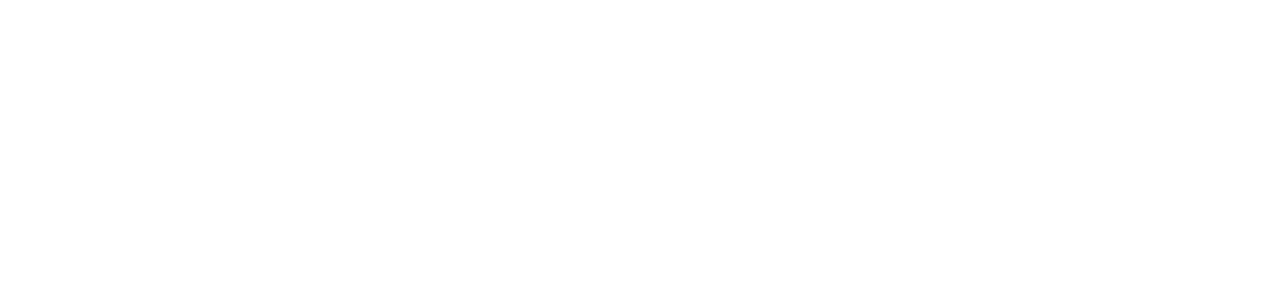
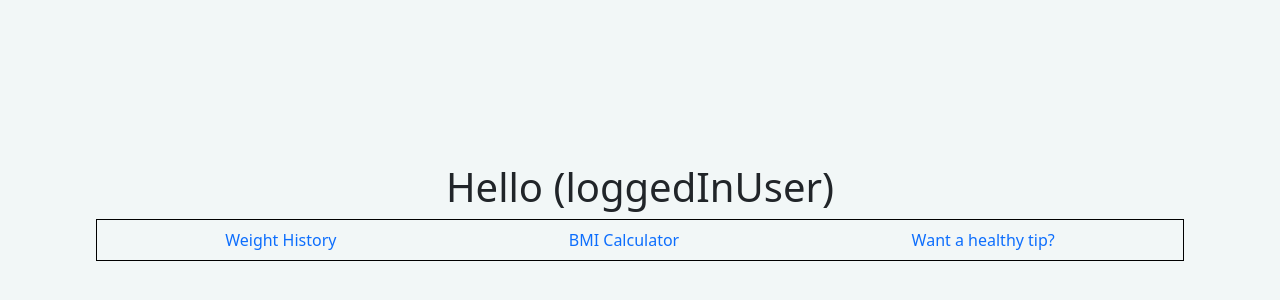
Before and after one commit to DavidJoao/track-it-frontend, a React (Create React App) app: page /myprofile in a window 1280 px wide. Before the commit this address had no page. Shown: the part 188-488 px from the top of the page. Built offline with nearby package versions, Linux system fonts and the light colour scheme.

Commit message:
added pages for private profile, need to work on post route

```diff
--- a/src/App.js
+++ b/src/App.js
@@ -5,6 +5,7 @@ import { axiosReducer } from './functions/getAll'
 import { Routes, Route } from 'react-router-dom'
 import SignUp from './components/SignUp';
 import LogIn from './components/LogIn'
+import MyProfile from './pages/MyProfile';
 
 export const Context = createContext();
 
@@ -17,10 +18,13 @@ const [loggedInUser, dispatchUser] = useReducer(axiosReducer, {username:''})
     <div style={{backgroundColor:'#F2F7F7'}}>
       <Context.Provider value={{ 'loggedInUser': loggedInUser, 'dispatchUser': dispatchUser}}>
         <main>
+          {/* SPACE TO MAKE CONDITIONAL RENDERING */}
+          {/* IF LOGGEDINUSER RENDER MYPROFILE, IF NOT RENDER HOME (welcome page) */}
           <Routes>
             <Route path='/' element={ <Home /> } />
             <Route path='/signup' element={ <SignUp/> } />
             <Route path='/login' element={ <LogIn/> } />
+            <Route path='/myprofile' element={ <MyProfile /> }/>
           </Routes>
         </main>
       </Context.Provider>
--- /dev/null
+++ b/src/components/BMICalculator.js
@@ -0,0 +1,7 @@
+function BMICalculator(){
+    return(
+        <h1>Calculator</h1>
+    )
+}
+
+export default BMICalculator
--- /dev/null
+++ b/src/components/History.js
@@ -0,0 +1,7 @@
+function History(){
+    return(
+        <h1>History</h1>
+    )
+}
+
+export default History
--- a/src/components/LogIn.js
+++ b/src/components/LogIn.js
@@ -1,19 +1,48 @@
 import { Card, Form, FormGroup, Button } from 'react-bootstrap'
+import { useContext, useEffect, useReducer } from 'react'
+import { useNavigate, Link } from 'react-router-dom'
+import { Context } from '../App'
+import { getAll, axiosReducer } from '../functions/getAll'
 
 function LogIn(){
+
+    const [loginInfo, dispatch ] = useReducer(axiosReducer, { username: '', password: ''})
+    const { loggedInUser, dispatchUser } = useContext(Context)
+    const navigate = useNavigate()
+
+    const handleChange = (e) => {
+        dispatch({
+            key: e.target.classList[0],
+            value: e.target.value
+        })
+    }
+
+    const handleSubmit = (e) => {
+        e.preventDefault()
+        getAll('POST', `/users/login`, null, dispatchUser, loginInfo)
+    }
+
+    useEffect(() => {
+        dispatchUser({
+            key:'username',
+            value:loginInfo.username
+        })
+        loggedInUser.token && navigate('/home')
+    }, [loggedInUser.token])
+
     return(
         <div style={{width:'100%', height:'100vh', display:'flex', justifyContent:'center', alignItems:'center'}}>
             <Card style={{border:'1px solid #51A3A3', height:'50vh'}}>
                 <Card.Header style={{textAlign:'center', backgroundColor:'#51A3A3', color:"white"}}>Log In</Card.Header>
                 <Card.Body style={{}} className="d-flex flex-column">
-                    <Form>
+                    <Form onSubmit={handleSubmit}>
                         <FormGroup className='d-flex flex-column'>
                             <Form.Label>Username</Form.Label>
-                            <Form.Control style={{border:'1px solid #51A3A3'}} type='user' placeholder='Ex. David123'></Form.Control>
+                            <Form.Control onChange={handleChange} defaultValue={loginInfo.username} style={{border:'1px solid #51A3A3'}} type='user' placeholder='Ex. David123'></Form.Control>
                             <Form.Label>Password</Form.Label>
-                            <Form.Control style={{border:'1px solid #51A3A3'}} type='password' placeholder='Password'></Form.Control>
+                            <Form.Control onChange={handleChange} defaultValue={loginInfo.password} style={{border:'1px solid #51A3A3'}} type='password' placeholder='Password'></Form.Control>
                             <Form.Text>Don't share your password with anyone else.</Form.Text>
-                            <Button style={{marginTop:'5%', backgroundColor:'#51A3A3', border:'1px solid #51A3A3'}}>Log In</Button>
+                            <Button type='submit' style={{marginTop:'5%', backgroundColor:'#51A3A3', border:'1px solid #51A3A3'}}><Link style={{color:'white', textDecoration:'none'}} to="/">Log In</Link></Button>
                         </FormGroup>
                     </Form>
                 </Card.Body>
--- /dev/null
+++ b/src/components/RandomTip.js
@@ -0,0 +1,7 @@
+function RandomTip(){
+    return(
+        <h1>Random Tip</h1>
+    )
+}
+
+export default RandomTip
--- a/src/pages/Home.js
+++ b/src/pages/Home.js
@@ -11,6 +11,7 @@ function Home(){
                     <Button style={{marginBottom:'2%', border:'none', backgroundColor:"#51A3A3"}}><Link to="/signup" style={{color:'white', textDecoration:'none'}}>Create an account</Link></Button>
                     <h5 style={{textAlign:'center', borderBottom:'1px solid gray', borderTop:'1px solid gray', width:'50%', margin:'5% 0 5% 0', padding:'3%'}}>or</h5>
                     <Button style={{border:"none", backgroundColor:'#51A3A3', width:'70%'}} ><Link to="/login" style={{color:'white', textDecoration:'none'}}>Log In</Link></Button>
+                    <Link to="/myprofile" >Temporal myprofile</Link>
                 </div>
 
             </div>
--- /dev/null
+++ b/src/pages/MyProfile.js
@@ -0,0 +1,46 @@
+import { Container, Nav } from "react-bootstrap"
+import History from "../components/History"
+import { useState } from 'react'
+import BMICalculator from "../components/BMICalculator.js"
+import RandomTip from "../components/RandomTip"
+
+function MyProfile(){
+
+    const [view, setView ] = useState(()=>History)
+
+    const handleHistory = () => {
+        setView(History)
+    }
+
+    const handleBMICalculator = () => {
+        setView(BMICalculator)
+    }
+
+    const handleRandomTip = () => {
+        setView(RandomTip)
+    }
+
+    return(
+        <div style={{width:'100%', height:'100vh', display:"flex", flexDirection:"column", justifyContent:'center', alignItems:'center'}}>
+            <h1>Hello (loggedInUser)</h1>
+            <Container style={{width:'85%', border:'1px solid black'}}>
+                    <Nav className="justify-content-center" activeKey="/home">
+                        <div style={{display:'flex', justifyContent:'space-around', width:"100%"}}>
+                            <Nav.Item>
+                            <Nav.Link onClick={handleHistory}>Weight History</Nav.Link>
+                            </Nav.Item>
+                            <Nav.Item>
+                            <Nav.Link onClick={handleBMICalculator}>BMI Calculator</Nav.Link>
+                            </Nav.Item>
+                            <Nav.Item>
+                            <Nav.Link onClick={handleRandomTip}>Want a healthy tip?</Nav.Link>
+                            </Nav.Item>
+                        </div>
+                    </Nav>
+                    {view}
+            </Container>
+        </div>
+    )
+}
+
+export default MyProfile
```
